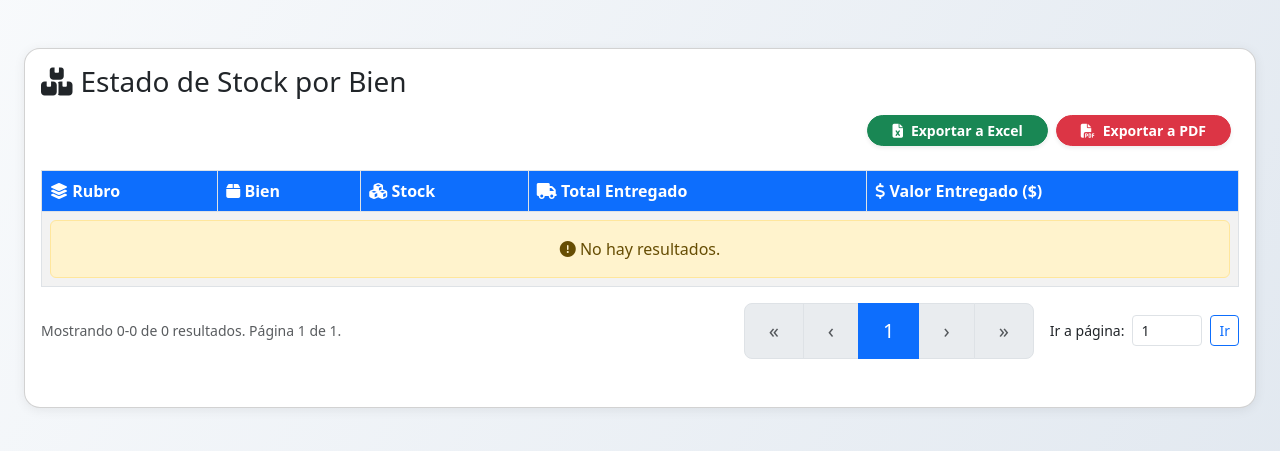
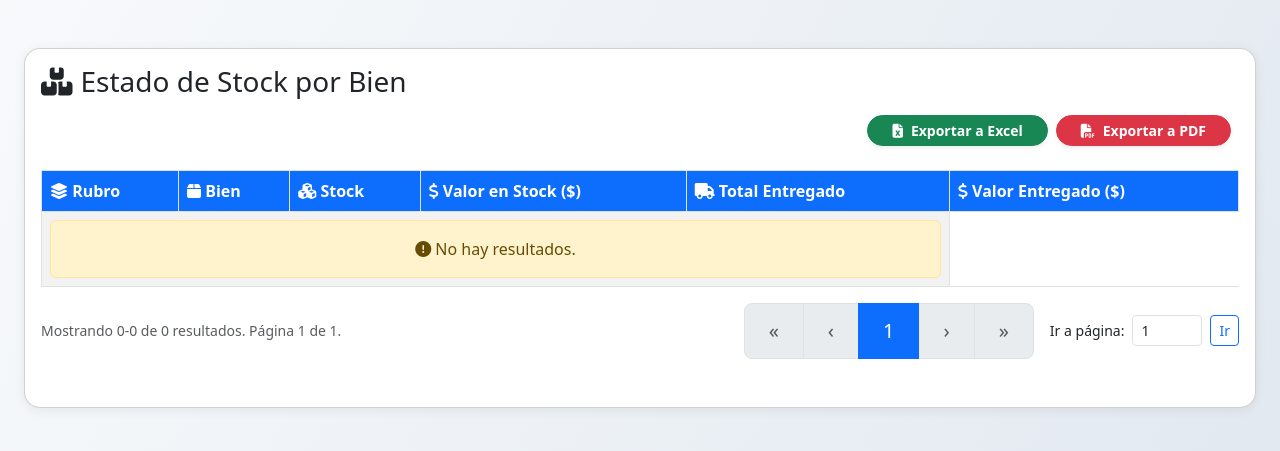
Before and after one commit to Roan1982/Suministros, a Django app: page /reportes/stock_bien/ in a window 1280 px wide. Shown: the part 56-507 px from the top of the page. Run offline with Django 5.2, Linux system fonts and the light colour scheme; the visitor is signed in with stand-in values (Sample User, id 1); data that the repository does not hold is empty; some libraries are stand-ins or nearby versions.

Commit message:
valor reporte stock bien rubro

```diff
--- a/stock/inventario/templates/inventario/reporte_stock_bien.html
+++ b/stock/inventario/templates/inventario/reporte_stock_bien.html
@@ -16,6 +16,7 @@
                 <th><i class="fa-solid fa-layer-group"></i> Rubro</th>
                 <th><i class="fa-solid fa-box"></i> Bien</th>
                 <th><i class="fa-solid fa-cubes"></i> Stock</th>
+                <th><i class="fa-solid fa-dollar-sign"></i> Valor en Stock ($)</th>
                 <th><i class="fa-solid fa-truck"></i> Total Entregado</th>
                 <th><i class="fa-solid fa-dollar-sign"></i> Valor Entregado ($)</th>
               </tr>
@@ -26,6 +27,7 @@
                 <td>{{ row.Rubro }}</td>
                 <td>{{ row.Bien }}</td>
                 <td>{{ row.Stock }}</td>
+                <td>${{ row.Valor_Stock|floatformat:2 }}</td>
                 <td>{{ row.Total_Entregado }}</td>
                 <td>${{ row.Valor_Entregado|floatformat:2 }}</td>
               </tr>
--- a/stock/inventario/templates/inventario/reporte_stock_rubro.html
+++ b/stock/inventario/templates/inventario/reporte_stock_rubro.html
@@ -30,6 +30,7 @@
                   <tr>
                     <th><i class="fa-solid fa-box"></i> Bien</th>
                     <th><i class="fa-solid fa-cubes"></i> Stock</th>
+                    <th><i class="fa-solid fa-dollar-sign"></i> Valor en Stock ($)</th>
                     <th><i class="fa-solid fa-truck"></i> Total Entregado</th>
                     <th><i class="fa-solid fa-dollar-sign"></i> Valor Entregado ($)</th>
                   </tr>
@@ -39,6 +40,7 @@
                   <tr class="rubro-row">
                     <td>{{ b.bien.nombre }}</td>
                     <td>{{ b.stock }}</td>
+                    <td>${{ b.valor_stock|floatformat:2 }}</td>
                     <td>{{ b.entregado }}</td>
                     <td>${{ b.valor|floatformat:2 }}</td>
                   </tr>
--- a/stock/inventario/views.py
+++ b/stock/inventario/views.py
@@ -315,16 +315,26 @@ def reporte_stock_rubro(request):
                 total_pesos=Sum(ExpressionWrapper(F('cantidad') * F('precio_unitario'), output_field=DecimalField(max_digits=14, decimal_places=2)))
             )
             stock = comprado - (entregado['total'] or 0)
+            # Calcular precio_unitario promedio ponderado
+            from django.db.models import FloatField
+            suma_precio_total = OrdenDeCompraItem.objects.filter(bien=bien).aggregate(
+                suma=Sum(ExpressionWrapper(F('cantidad') * F('precio_unitario'), output_field=FloatField()))
+            )['suma'] or 0
+            cantidad_total = OrdenDeCompraItem.objects.filter(bien=bien).aggregate(total=Sum('cantidad'))['total'] or 0
+            precio_unitario_prom = (suma_precio_total / cantidad_total) if cantidad_total else 0
+            valor_stock = stock * precio_unitario_prom
             row = {
                 'Rubro': rubro.nombre,
                 'Bien': bien.nombre,
                 'Stock': stock,
+                'Valor_Stock': valor_stock,
                 'Total Entregado': entregado['total'] or 0,
                 'Valor Entregado ($)': float(entregado['total_pesos'] or 0),
             }
             bienes_data.append({
                 'bien': bien,
                 'stock': stock,
+                'valor_stock': valor_stock,
                 'entregado': entregado['total'] or 0,
                 'valor': entregado['total_pesos'] or 0,
             })
@@ -395,10 +405,18 @@ def reporte_stock_bien(request):
             total_pesos=Sum(ExpressionWrapper(F('cantidad') * F('precio_unitario'), output_field=DecimalField(max_digits=14, decimal_places=2)))
         )
         stock = comprado - (entregado['total'] or 0)
+        from django.db.models import FloatField
+        suma_precio_total = OrdenDeCompraItem.objects.filter(bien=bien).aggregate(
+            suma=Sum(ExpressionWrapper(F('cantidad') * F('precio_unitario'), output_field=FloatField()))
+        )['suma'] or 0
+        cantidad_total = OrdenDeCompraItem.objects.filter(bien=bien).aggregate(total=Sum('cantidad'))['total'] or 0
+        precio_unitario_prom = (suma_precio_total / cantidad_total) if cantidad_total else 0
+        valor_stock = stock * precio_unitario_prom
         row = {
             'Rubro': bien.rubro.nombre if bien.rubro else '',
             'Bien': bien.nombre,
             'Stock': stock,
+            'Valor_Stock': valor_stock,
             'Total_Entregado': entregado['total'] or 0,
             'Valor_Entregado': float(entregado['total_pesos'] or 0),
         }
@@ -407,6 +425,7 @@ def reporte_stock_bien(request):
             'Rubro': bien.rubro.nombre if bien.rubro else '',
             'Bien': bien.nombre,
             'Stock': stock,
+            'Valor en Stock ($)': valor_stock,
             'Total Entregado': entregado['total'] or 0,
             'Valor Entregado ($)': float(entregado['total_pesos'] or 0),
         })
```
